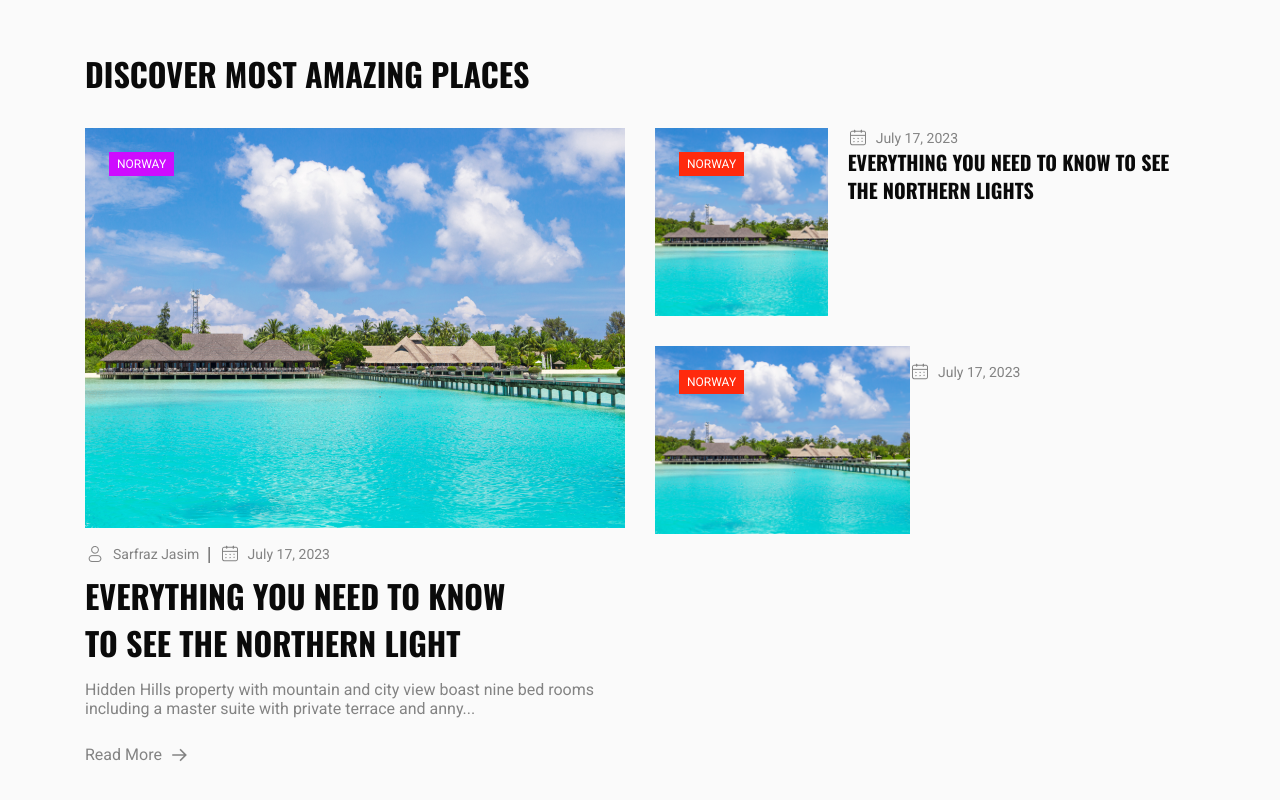
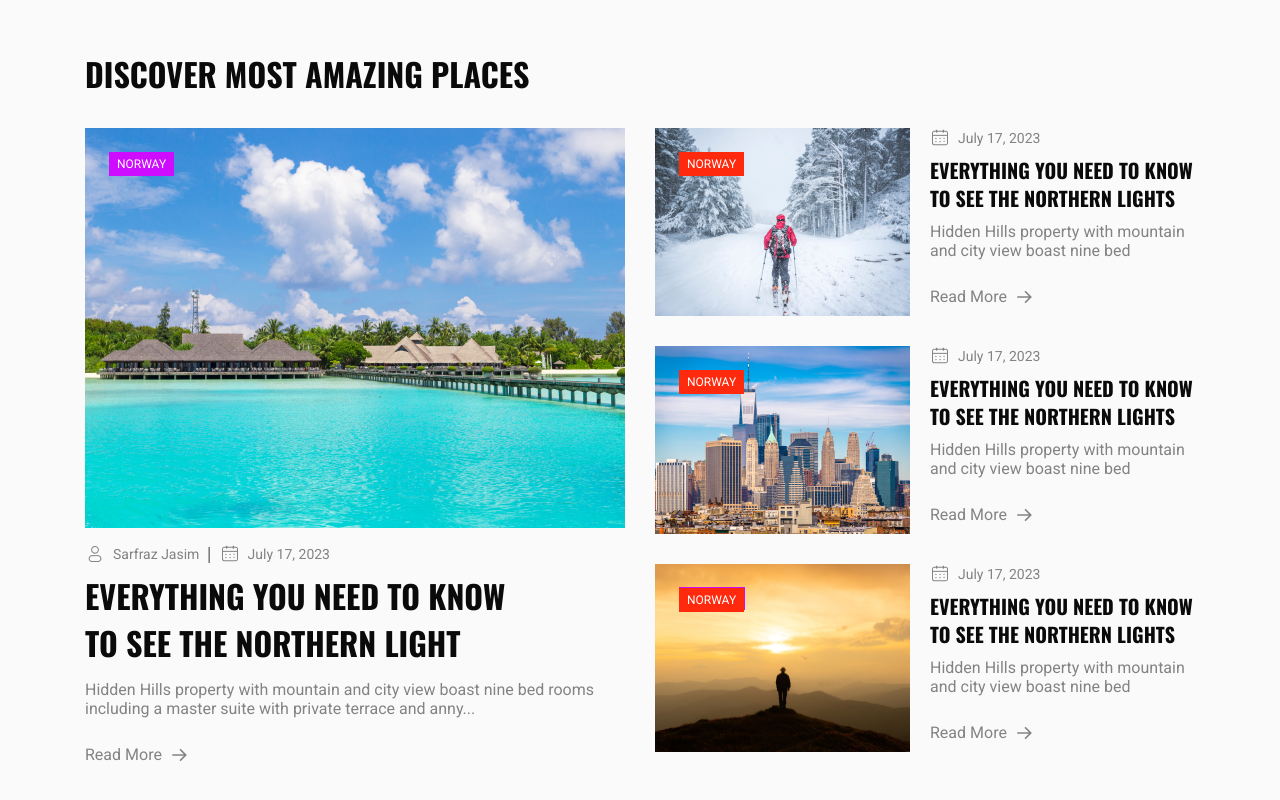
Before and after one commit to Nahiduzzamann/WPXPO-task, a plain HTML site: page index.html in a window 1280 px wide. Shown: the part 2038-2838 px from the top of the page. Drawn offline with nearby package versions, Linux system fonts and the light colour scheme.

Commit message:
amazing section done

```diff
--- a/css/amazing.css
+++ b/css/amazing.css
@@ -136,9 +136,23 @@
 .amazing-small-card-right{
     margin-left: 20px;
 }
+.amazing-small-card-right-text{
+    width: 263px;
+}
 .amazing-small-card-right-text p{
     font-weight: 700;
     font-size: 20px;
     color: #0A0A0A;
     line-height: 28px;
+    margin-top: 8px;
 }
+.amazing-small-card-right-text-des{
+    margin-top: 10px;
+    width: 263px;
+}
+.amazing-small-card-right-text-des p{
+    font-family: 'Roboto', sans-serif;
+    font-weight: 400;
+    font-size: 16px;
+    color: #838383;
+}
--- a/index.html
+++ b/index.html
@@ -288,7 +288,7 @@
                     <div class="amazing-small-card-container">
                         <div class="amazing-small-card">
                             <div class="amazing-small-card-img ">
-                                <img src="/image/Image5.png" alt="">
+                                <img src="/image/Background (1).png" alt="">
                                 <div class="amazing-small-card-top amazing-small-card-top-bg">
                                     <p class="uppercase">Norway</p>
                                 </div>
@@ -301,22 +301,64 @@
                                 <div class="uppercase amazing-small-card-right-text">
                                     <p>Everything You Need To Know To See The Northern LightS</p>
                                 </div>
+                                <div class=" amazing-small-card-right-text-des">
+                                    <p>Hidden Hills property with mountain and city view  boast nine bed</p>
+                                </div>
+                                <div class="amazing-card-text-bottom">
+                                    <p class="">Read More</p>
+                                    <img src="/icons/Right Arrow V2.png" alt="">
+                                </div>
                             </div>
                         </div>
                         <div class="amazing-small-card">
                             <div class="amazing-small-card-img ">
-                                <img src="/image/Image5.png" alt="">
+                                <img src="/image/Background.png" alt="">
                                 <div class="amazing-small-card-top amazing-small-card-top-bg">
                                     <p class="uppercase">Norway</p>
                                 </div>
                             </div>
-                            <div>
-                                <div class="amazing-card-small-text">
+                            <div class="amazing-small-card-right">
+                                <div style="margin-top: 0px;" class="amazing-card-small-text">
                                     <img src="/icons/Calender1.png" alt="">
                                     <p>July 17, 2023</p>
                                 </div>
+                                <div class="uppercase amazing-small-card-right-text">
+                                    <p>Everything You Need To Know To See The Northern LightS</p>
+                                </div>
+                                <div class=" amazing-small-card-right-text-des">
+                                    <p>Hidden Hills property with mountain and city view  boast nine bed</p>
+                                </div>
+                                <div class="amazing-card-text-bottom">
+                                    <p class="">Read More</p>
+                                    <img src="/icons/Right Arrow V2.png" alt="">
+                                </div>
                             </div>
                         </div>
+                        <div class="amazing-small-card">
+                            <div class="amazing-small-card-img ">
+                                <img src="/image/Image 2.png" alt="">
+                                <div class="amazing-small-card-top amazing-small-card-top-bg">
+                                    <p class="uppercase">Norway</p>
+                                </div>
+                            </div>
+                            <div class="amazing-small-card-right">
+                                <div style="margin-top: 0px;" class="amazing-card-small-text">
+                                    <img src="/icons/Calender1.png" alt="">
+                                    <p>July 17, 2023</p>
+                                </div>
+                                <div class="uppercase amazing-small-card-right-text">
+                                    <p>Everything You Need To Know To See The Northern LightS</p>
+                                </div>
+                                <div class=" amazing-small-card-right-text-des">
+                                    <p>Hidden Hills property with mountain and city view  boast nine bed</p>
+                                </div>
+                                <div class="amazing-card-text-bottom">
+                                    <p class="">Read More</p>
+                                    <img src="/icons/Right Arrow V2.png" alt="">
+                                </div>
+                            </div>
+                        </div>
+
                     </div>
                 </div>
             </div>
```
Also changed, not shown: image/Background (1).png (added), image/Background.png (added).
